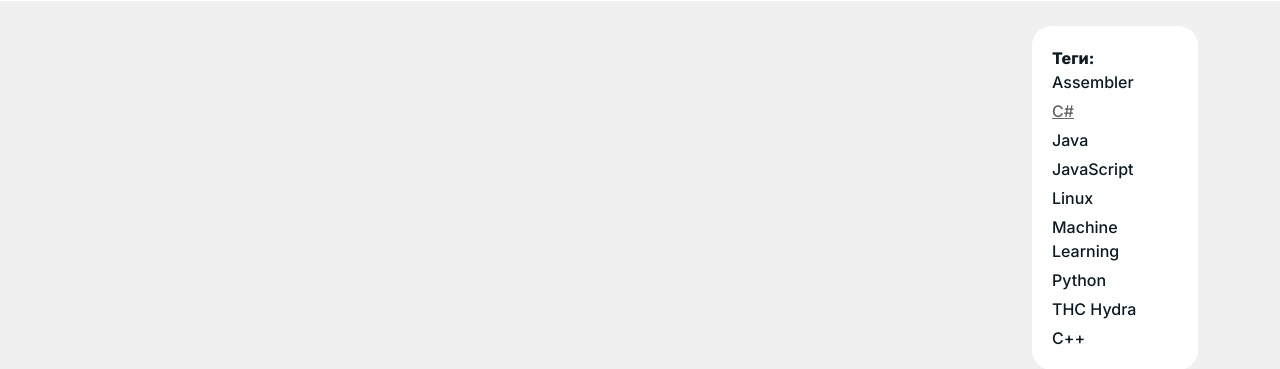
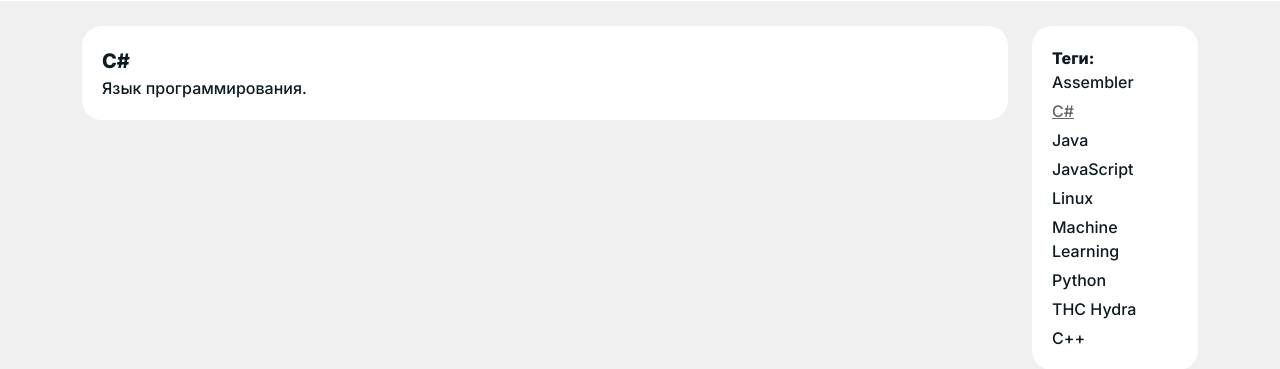
Before and after one commit to Hallteon/ITCubeWebSite, a Django app: a page that uses projects/templates/projects/projects.html in a window 1280 px wide. Shown: the part 169-538 px from the top of the page. Run offline with Django 4.2, Linux system fonts and the light colour scheme; data comes from the database, SQL or seed files in the repository; parts of the project's set-up code (start-up, migrations or seed data) failed here and were passed over; some libraries are stand-ins or nearby versions.

Commit message:
finished moving categories and tags in own apps

```diff
--- a/projects/static/projects/css/project.css
+++ b/projects/static/projects/css/project.css
@@ -26,3 +26,7 @@
 .project-sidebar-description__text {
     font-weight: 500;
 }
+
+.project-container__title:hover {
+    color: #0C1A22;
+}
--- a/projects/templates/projects/projects.html
+++ b/projects/templates/projects/projects.html
@@ -41,6 +41,18 @@
     <div class="container">
         <div class="row justify-content-between">
             <div class="col-lg-10">
+                {% if selected_tag %}
+                <div class="col-12 section-description">
+                    <p class="section-description__name">{{tag.name}}</p>
+                    <p class="section-description__description">{{tag.description}}</p>
+                </div>
+                {% elif selected_cat %}
+                <div class="col-12 section-description">
+                    <p class="section-description__name">{{category.name}}</p>
+                    <p class="section-description__description">{{category.description}}</p>
+                </div>
+                {% endif %}
+
                 {% for project in projects %}
                 <div class="col-12 project-container">
                     <ul class="d-flex justify-content-between project-info">
@@ -74,7 +86,7 @@
                         </li>
                         {% else %}
                         <li class="sidebar-list__item">
-                            <a href="{{tag.get_absolute_url}}">{{tag.name}}</a>
+                            <a href="{% url 'tag_projects' tag.slug %}">{{tag.name}}</a>
                         </li>
                         {% endif %}
                         {% endfor %}
```
